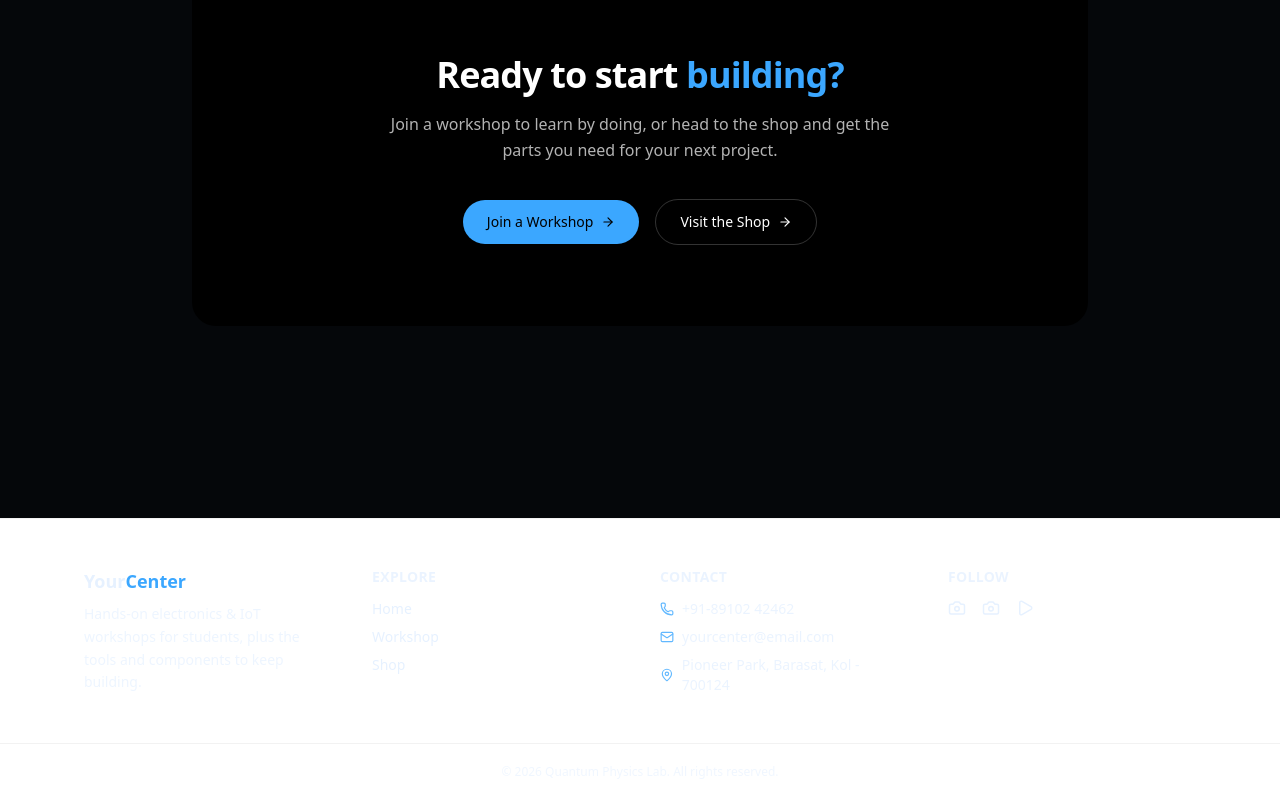
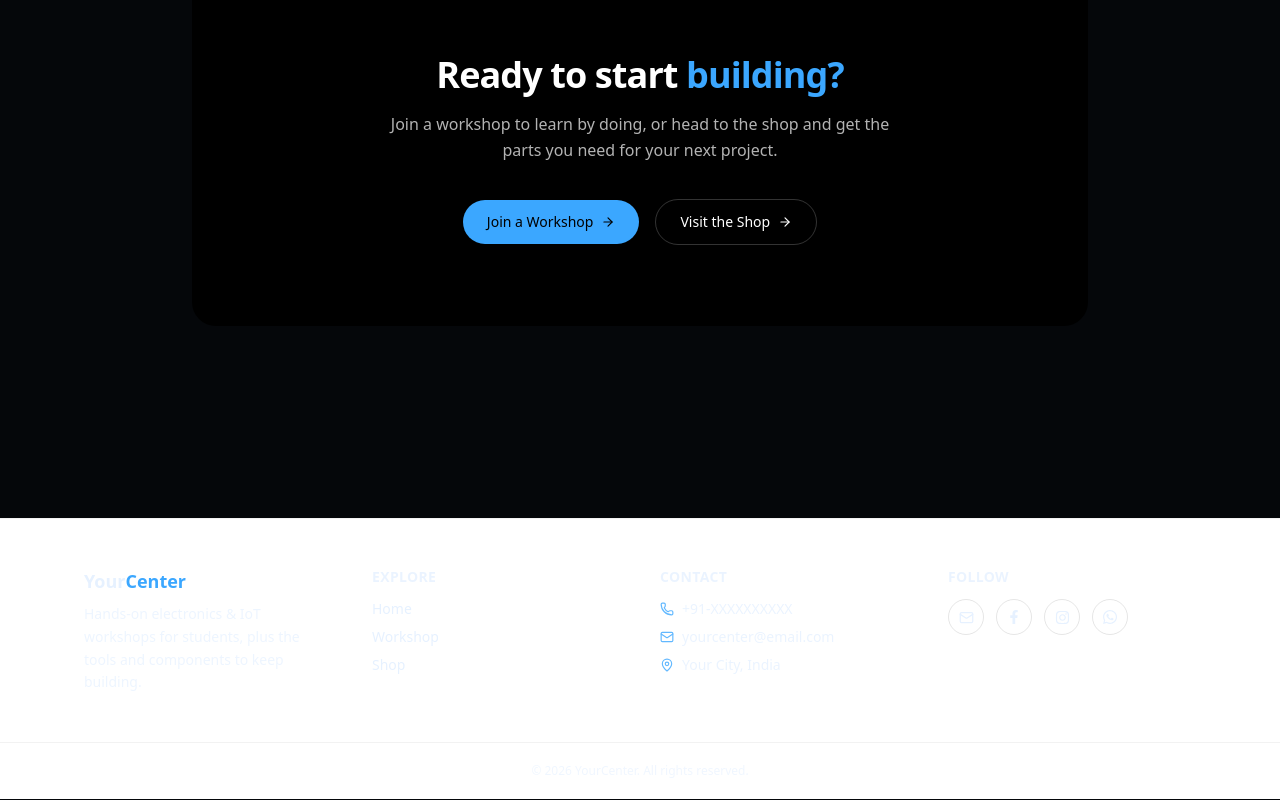
Before and after one commit to DEBOJEETDAS36/qplz, a Next.js app: page / in a window 1280 px wide. Shown: the part 3349-4149 px from the top of the page. Built offline with nearby package versions, Linux system fonts and the light colour scheme.

Commit message:
Social media icons added in footer

```diff
--- a/components/layout/Footer.tsx
+++ b/components/layout/Footer.tsx
@@ -1,12 +1,10 @@
 import Link from "next/link";
-import { Mail, Phone, MapPin, Camera, Play } from "lucide-react";
+import { Mail, Phone, MapPin } from "lucide-react";
+import { FaFacebookF, FaInstagram, FaWhatsapp } from "react-icons/fa";
 
 export default function Footer() {
   return (
-    <footer
-      className="border-t border-black/5 dark:border-white/5
-                 bg-white dark:bg-black/40 mt-20"
-    >
+    <footer className="border-t border-black/5 dark:border-white/5 bg-white dark:bg-black/40 mt-20">
       <div className="max-w-6xl mx-auto px-5 py-12 grid gap-10 md:grid-cols-4">
         {/* Brand */}
         <div>
@@ -14,8 +12,7 @@ export default function Footer() {
             Your<span className="text-glow-blue">Center</span>
           </h3>
           <p className="text-sm opacity-70 leading-relaxed">
-            Hands-on electronics &amp; IoT workshops for students, plus the
-            tools and components to keep building.
+            Hands-on electronics &amp; IoT workshops for students, plus the tools and components to keep building.
           </p>
         </div>
 
@@ -50,16 +47,13 @@ export default function Footer() {
           </h4>
           <ul className="space-y-2 text-sm opacity-80">
             <li className="flex items-center gap-2">
-              <Phone size={14} className="text-glow-blue" />
-              +91-89102 42462
+              <Phone size={14} className="text-glow-blue" /> +91-XXXXXXXXXX
             </li>
             <li className="flex items-center gap-2">
-              <Mail size={14} className="text-glow-blue" />
-              yourcenter@email.com
+              <Mail size={14} className="text-glow-blue" /> yourcenter@email.com
             </li>
             <li className="flex items-center gap-2">
-              <MapPin size={14} className="text-glow-blue" />
-              Pioneer Park, Barasat, Kol - 700124
+              <MapPin size={14} className="text-glow-blue" /> Your City, India
             </li>
           </ul>
         </div>
@@ -69,23 +63,50 @@ export default function Footer() {
           <h4 className="text-sm font-semibold mb-3 tracking-wide uppercase opacity-80">
             Follow
           </h4>
-          <div className="flex items-center gap-4">
-            <a href="#" aria-label="Instagram" className="hover:text-glow-blue transition-colors">
-              <Camera size={18} />
+          <div className="flex items-center gap-3">
+            {/* Email Icon Link */}
+            <a
+              href="mailto:yourcenter@email.com"
+              aria-label="Email"
+              className="w-9 h-9 flex items-center justify-center rounded-full border border-black/10 dark:border-white/10 hover:border-glow-blue/50 hover:text-glow-blue hover:-translate-y-0.5 transition-all duration-300 dark:hover:shadow-[0_0_15px_rgba(59,167,255,0.35)]"
+            >
+              <Mail size={15} />
             </a>
-            <a href="#" aria-label="Facebook" className="hover:text-glow-blue transition-colors">
-              <Camera size={18} />
+            <a
+              href="https://facebook.com"
+              target="_blank"
+              rel="noopener noreferrer"
+              aria-label="Facebook"
+              className="w-9 h-9 flex items-center justify-center rounded-full border border-black/10 dark:border-white/10 hover:border-glow-blue/50 hover:text-glow-blue hover:-translate-y-0.5 transition-all duration-300 dark:hover:shadow-[0_0_15px_rgba(59,167,255,0.35)]"
+            >
+              <FaFacebookF size={14} />
             </a>
-            <a href="#" aria-label="YouTube" className="hover:text-glow-blue transition-colors">
-              <Play size={18} />
+            <a
+              href="https://instagram.com"
+              target="_blank"
+              rel="noopener noreferrer"
+              aria-label="Instagram"
+              className="w-9 h-9 flex items-center justify-center rounded-full border border-black/10 dark:border-white/10 hover:border-glow-blue/50 hover:text-glow-blue hover:-translate-y-0.5 transition-all duration-300 dark:hover:shadow-[0_0_15px_rgba(59,167,255,0.35)]"
+            >
+              <FaInstagram size={15} />
+            </a>
+            <a
+              href="https://wa.me"
+              target="_blank"
+              rel="noopener noreferrer"
+              aria-label="WhatsApp"
+              className="w-9 h-9 flex items-center justify-center rounded-full border border-black/10 dark:border-white/10 hover:border-glow-blue/50 hover:text-glow-blue hover:-translate-y-0.5 transition-all duration-300 dark:hover:shadow-[0_0_15px_rgba(59,167,255,0.35)]"
+            >
+              <FaWhatsapp size={16} />
             </a>
           </div>
         </div>
       </div>
 
+      {/* Copyright Banner */}
       <div className="border-t border-black/5 dark:border-white/5 py-5">
         <p className="text-center text-xs opacity-60">
-          © {new Date().getFullYear()} Quantum Physics Lab. All rights reserved.
+          &copy; {new Date().getFullYear()} YourCenter. All rights reserved.
         </p>
       </div>
     </footer>
--- a/package.json
+++ b/package.json
@@ -21,6 +21,7 @@
     "react": "19.2.4",
     "react-dom": "19.2.4",
     "react-hook-form": "^7.83.0",
+    "react-icons": "^5.7.0",
     "zod": "^4.4.3"
   },
   "devDependencies": {
```
Also changed, not shown: 1 other file (tests, documents, lock files or other folders).
